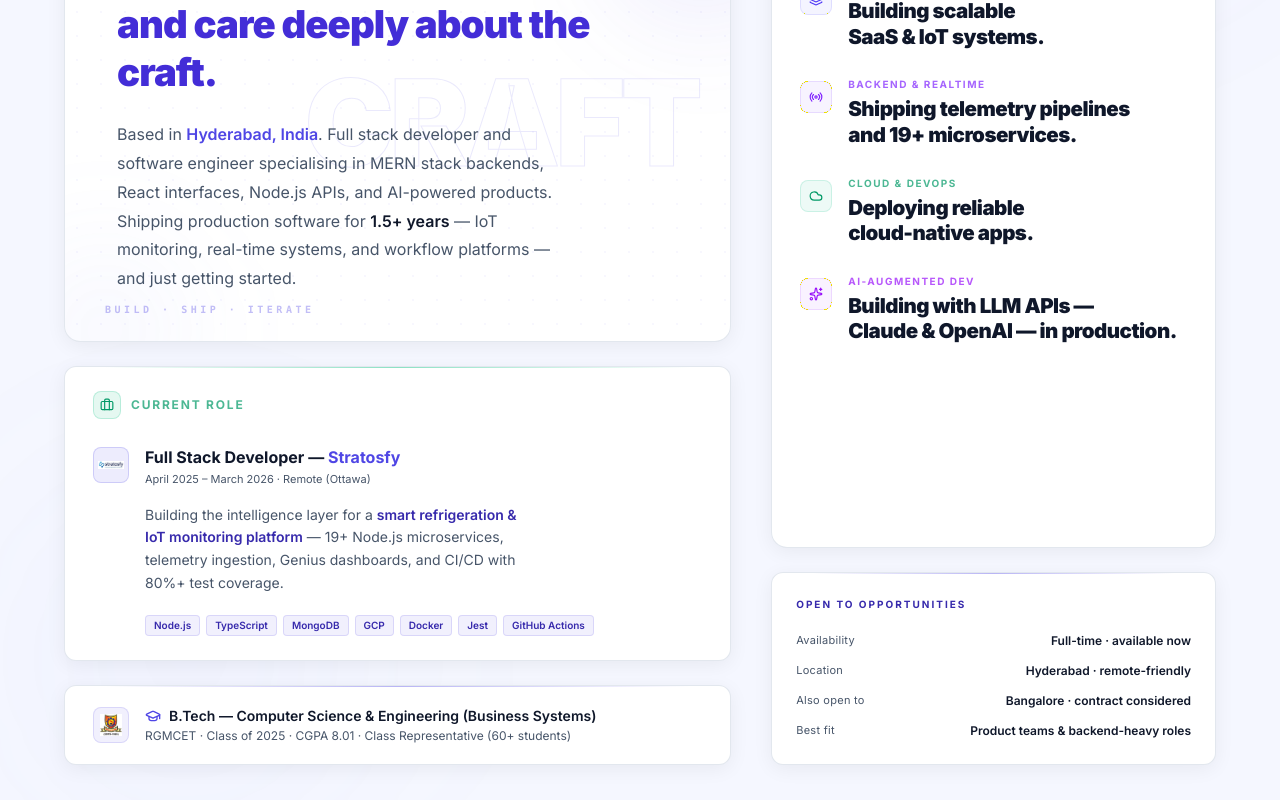
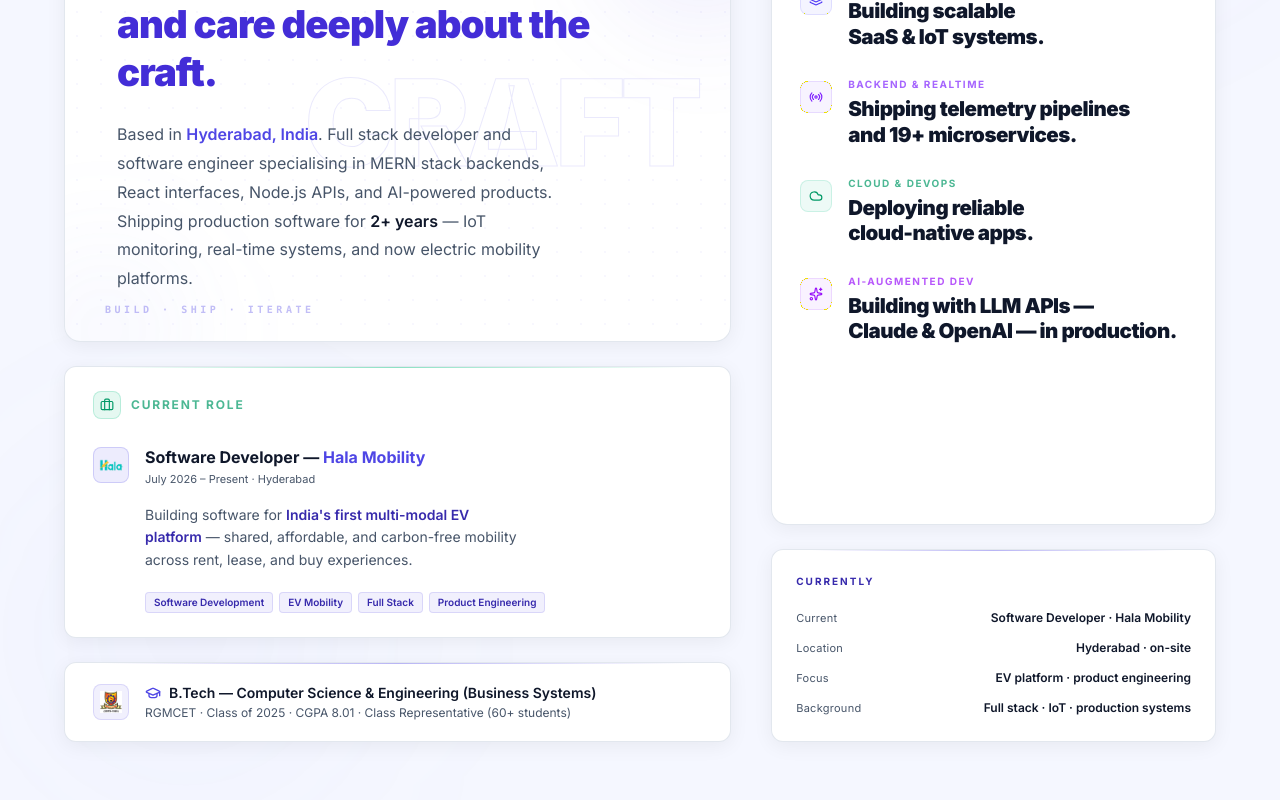
Before and after one commit to VenkataSubbaiah5022/My_Portfolio, a Next.js app: page / in a window 1280 px wide. Shown: the part 1160-1960 px from the top of the page. Built offline with nearby package versions, Linux system fonts and the light colour scheme; no server answers.

Commit message:
update AboutSection and ExperienceSection for Hala Mobility role;

```diff
--- a/src/components/AboutSection.tsx
+++ b/src/components/AboutSection.tsx
@@ -15,19 +15,16 @@
 import { cn } from "@/lib/utils";
 
 const collegeLogo = "/education/rgmcet-logo.png";
-const stratosfyLogo = "/experience/stratosfy-logo full.png";
+const halaLogo = "/experience/hala-logo.webp";
 
-const STRATOSFY_URL = "https://login.genius.stratosfy.io/";
+const HALA_URL = "https://halamobility.in/";
 const COLLEGE_URL = "https://www.rgmcet.edu.in/";
 
 const currentRoleTags = [
-  "Node.js",
-  "TypeScript",
-  "MongoDB",
-  "GCP",
-  "Docker",
-  "Jest",
-  "GitHub Actions",
+  "Software Development",
+  "EV Mobility",
+  "Full Stack",
+  "Product Engineering",
 ];
 
 type Pillar = {
@@ -75,10 +72,10 @@
 ];
 
 const openToRows = [
-  { label: "Availability", value: "Full-time · available now" },
-  { label: "Location", value: "Hyderabad · remote-friendly" },
-  { label: "Also open to", value: "Bangalore · contract considered" },
-  { label: "Best fit", value: "Product teams & backend-heavy roles" },
+  { label: "Current", value: "Software Developer · Hala Mobility" },
+  { label: "Location", value: "Hyderabad · on-site" },
+  { label: "Focus", value: "EV platform · product engineering" },
+  { label: "Background", value: "Full stack · IoT · production systems" },
 ];
 
 function EditorialCard({
@@ -229,9 +226,8 @@
                   Full stack developer and software engineer specialising in MERN stack
                   backends, React interfaces, Node.js APIs, and AI-powered products.
                   Shipping production software for{" "}
-                  <span className="font-semibold text-foreground">1.5+ years</span> — IoT
-                  monitoring, real-time systems, and workflow platforms — and just getting
-                  started.
+                  <span className="font-semibold text-foreground">2+ years</span> — IoT
+                  monitoring, real-time systems, and now electric mobility platforms.
                 </p>
               </div>
             </EditorialCard>
@@ -254,36 +250,36 @@
                 <div className="flex h-9 w-9 shrink-0 items-center justify-center rounded-lg border border-primary/20 bg-primary/10 p-1">
                   {/* eslint-disable-next-line @next/next/no-img-element */}
                   <img
-                    src={stratosfyLogo}
-                    alt="Stratosfy logo"
+                    src={halaLogo}
+                    alt="Hala Mobility logo"
                     className="h-full w-full object-contain"
                   />
                 </div>
                 <div className="min-w-0">
                   <h4 className="text-base leading-tight font-bold text-foreground">
-                    Full Stack Developer —{" "}
+                    Software Developer —{" "}
                     <a
-                      href={STRATOSFY_URL}
+                      href={HALA_URL}
                       target="_blank"
                       rel="noreferrer"
                       onClick={() =>
-                        trackOutboundClick("Stratosfy", STRATOSFY_URL, "about_current_role")
+                        trackOutboundClick("Hala Mobility", HALA_URL, "about_current_role")
                       }
                       className="text-primary transition-colors hover:opacity-80"
                     >
-                      Stratosfy
+                      Hala Mobility
                     </a>
                   </h4>
                   <p className="mt-1 mb-4 text-[11px] text-muted-foreground">
-                    April 2025 – March 2026 · Remote (Ottawa)
+                    July 2026 – Present · Hyderabad
                   </p>
                   <p className="max-w-[380px] text-sm leading-relaxed text-muted-foreground">
-                    Building the intelligence layer for a{" "}
+                    Building software for{" "}
                     <span className="font-semibold text-indigo-800 dark:text-indigo-300">
-                      smart refrigeration & IoT monitoring platform
+                      India&apos;s first multi-modal EV platform
                     </span>{" "}
-                    — 19+ Node.js microservices, telemetry ingestion, Genius dashboards, and
-                    CI/CD with 80%+ test coverage.
+                    — shared, affordable, and carbon-free mobility across rent, lease, and buy
+                    experiences.
                   </p>
                   <div className="mt-5 flex flex-wrap gap-1.5">
                     {currentRoleTags.map((tag) => (
@@ -385,7 +381,7 @@
 
             <EditorialCard className="rounded-xl px-6 py-6" delay={0.12}>
               <span className="mb-5 block text-[10px] font-bold tracking-[0.2em] text-indigo-800 uppercase dark:text-indigo-300">
-                Open to opportunities
+                Currently
               </span>
               <div className="flex flex-col gap-3">
                 {openToRows.map((row) => (
--- a/src/components/ExperienceSection.tsx
+++ b/src/components/ExperienceSection.tsx
@@ -23,6 +23,32 @@
 };
 
 const timeline: ExperienceItem[] = [
+  {
+    id: "hala-mobility",
+    period: "July 2026 - Present",
+    role: "Software Developer",
+    company: "Hala Mobility (Hyderabad, India) · Full time",
+    logo: "/experience/hala-logo.webp",
+    logoClassName: "h-8 w-24 object-contain",
+    logoAlt: "Hala Mobility logo",
+    links: [
+      {
+        label: "Website",
+        url: "https://halamobility.in/",
+      },
+      {
+        label: "LinkedIn",
+        url: "https://www.linkedin.com/company/hala-mobility/",
+      },
+    ],
+    points: [
+      "Building software for India's first multi-modal EV platform — rent, lease, and buy electric vehicles.",
+      "Contributing to Technology initiatives that power shared, affordable, and carbon-free mobility.",
+      "Collaborating with product and engineering teams on rider-facing and operational systems in Hyderabad.",
+      "Shipping full-stack features that improve rider onboarding, fleet operations, and day-to-day EV rental workflows.",
+      "Applying production experience from IoT and microservices to build reliable, scalable systems for high-frequency mobility use cases.",
+    ],
+  },
   {
     id: "stratosfy",
     period: "April 2025 - March 2026",
@@ -132,7 +158,7 @@
                         rel="noreferrer"
                         onClick={() =>
                           trackOutboundClick(
-                            `Stratosfy ${link.label}`,
+                            `${item.company.split(" (")[0]} ${link.label}`,
                             link.url,
                             "experience",
                           )
--- a/src/components/HeroSection.tsx
+++ b/src/components/HeroSection.tsx
@@ -91,7 +91,7 @@
   "19+ Microservices",
   "20+ Production APIs",
   "70% Downtime Reduction",
-  "1.5+ Years Experience",
+  "2+ Years Experience",
 ];
 
 const heroActionClass =
--- a/src/components/LinkedInWritingSection.tsx
+++ b/src/components/LinkedInWritingSection.tsx
@@ -345,7 +345,7 @@
           {[
             { label: "Industry teaching", detail: "IEEE workshop · alumni speaker" },
             { label: "Engineering craft", detail: "Fundamentals over hype" },
-            { label: "Production context", detail: "IoT · AI · cloud at Stratosfy" },
+            { label: "Production context", detail: "EV mobility · IoT · AI · cloud" },
           ].map((item) => (
             <div
               key={item.label}
--- a/src/components/WhyMeSection.tsx
+++ b/src/components/WhyMeSection.tsx
@@ -111,7 +111,7 @@
   { value: "19+", label: "Microservices shipped" },
   { value: "80%+", label: "Test coverage maintained" },
   { value: "70%", label: "Downtime reduced" },
-  { value: "1.5+", label: "Years production experience" },
+  { value: "2+", label: "Years production experience" },
 ];
 
 const features: FeatureCard[] = [
@@ -158,7 +158,7 @@
   {
     title: "Async & Timezone-Ready",
     description:
-      "Work fully async with global teams — already doing it daily at Stratosfy (Remote · Ottawa). No handholding, no timezone friction.",
+      "Comfortable async with global teams — previously shipped daily with Stratosfy (Remote · Ottawa). No handholding, no timezone friction.",
     tags: ["Async", "Remote", "Global"],
     icon: Globe,
     accent: accents.blue,
--- a/src/lib/seo.ts
+++ b/src/lib/seo.ts
@@ -26,6 +26,8 @@
   "software engineer",
   "software engineer India",
   "full stack developer Hyderabad",
+  "software developer Hyderabad",
+  "Hala Mobility",
   "full stack developer India",
   "Next.js developer",
   "TypeScript developer",
@@ -91,7 +93,7 @@
     sameAs: [...PERSON_SAME_AS],
     knowsAbout: [...PERSON_KNOWS_ABOUT],
     worksFor: {
-      "@id": `${siteUrl}/#organization-stratosfy`,
+      "@id": `${siteUrl}/#organization-hala-mobility`,
     },
     alumniOf: {
       "@type": "CollegeOrUniversity",
@@ -107,9 +109,10 @@
   return {
     "@context": "https://schema.org",
     "@type": "Organization",
-    "@id": `${siteUrl}/#organization-stratosfy`,
-    name: "Stratosfy",
-    url: "https://www.stratosfy.io/",
+    "@id": `${siteUrl}/#organization-hala-mobility`,
+    name: "Hala Mobility",
+    url: "https://halamobility.in/",
+    sameAs: ["https://www.linkedin.com/company/hala-mobility/"],
     employee: {
       "@id": `${siteUrl}/#person`,
     },
--- a/src/lib/site.ts
+++ b/src/lib/site.ts
@@ -22,4 +22,4 @@
 export const SITE_FULL_NAME = "Aitha Venkata Subbaiah Setty";
 export const SITE_TAGLINE = "Full Stack Developer";
 export const SITE_DESCRIPTION =
-  "Aitha Venkata Subbaiah Setty — full stack developer and software engineer in India. MERN stack, React, Node.js, Java, and AI-powered products. Production APIs, scalable web apps, and modern UX. Open to full-time and remote engineering roles in Hyderabad and across India.";
+  "Aitha Venkata Subbaiah Setty — Software Developer at Hala Mobility and full stack engineer in Hyderabad, India. MERN stack, React, Node.js, Java, and AI-powered products. Production APIs, scalable web apps, and modern UX.";
```
Also changed, not shown: public/experience/hala-logo.webp (added).
